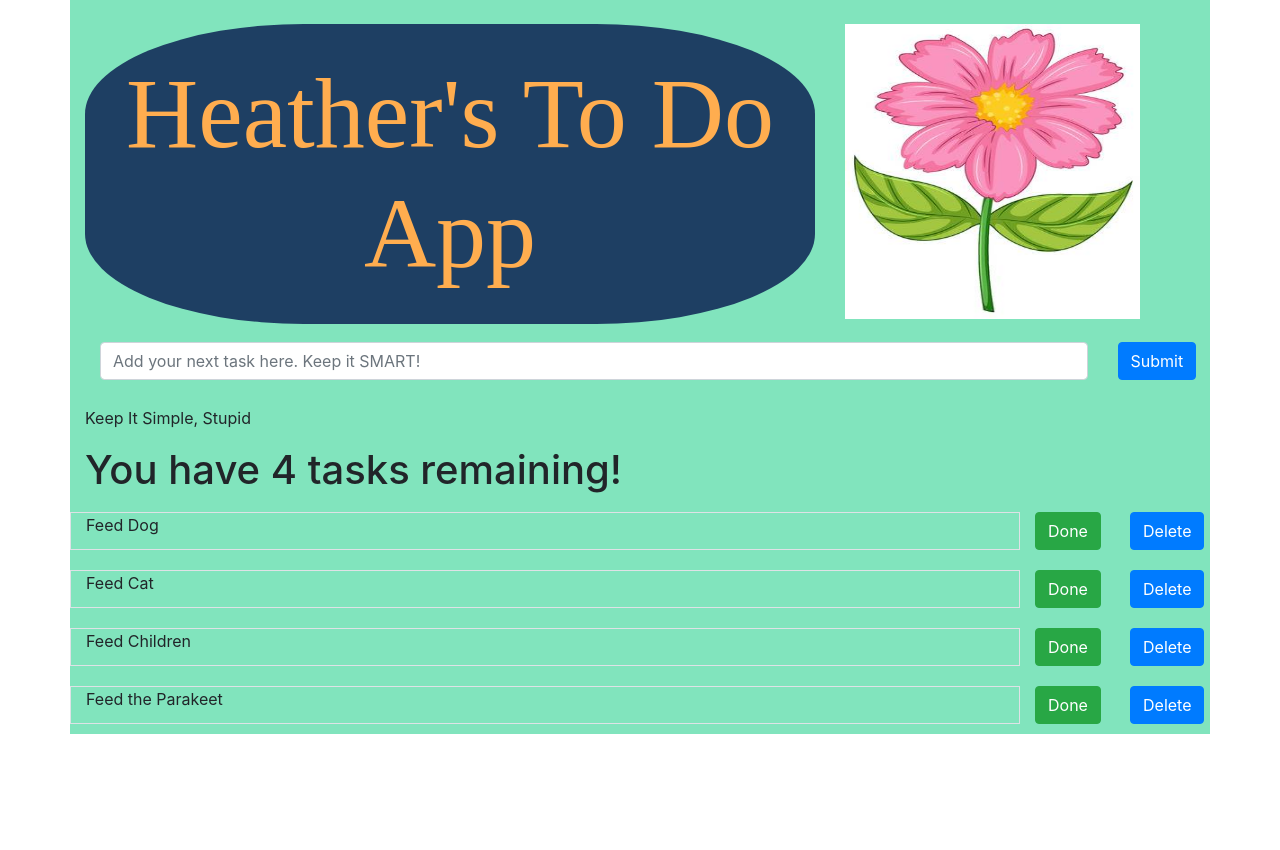
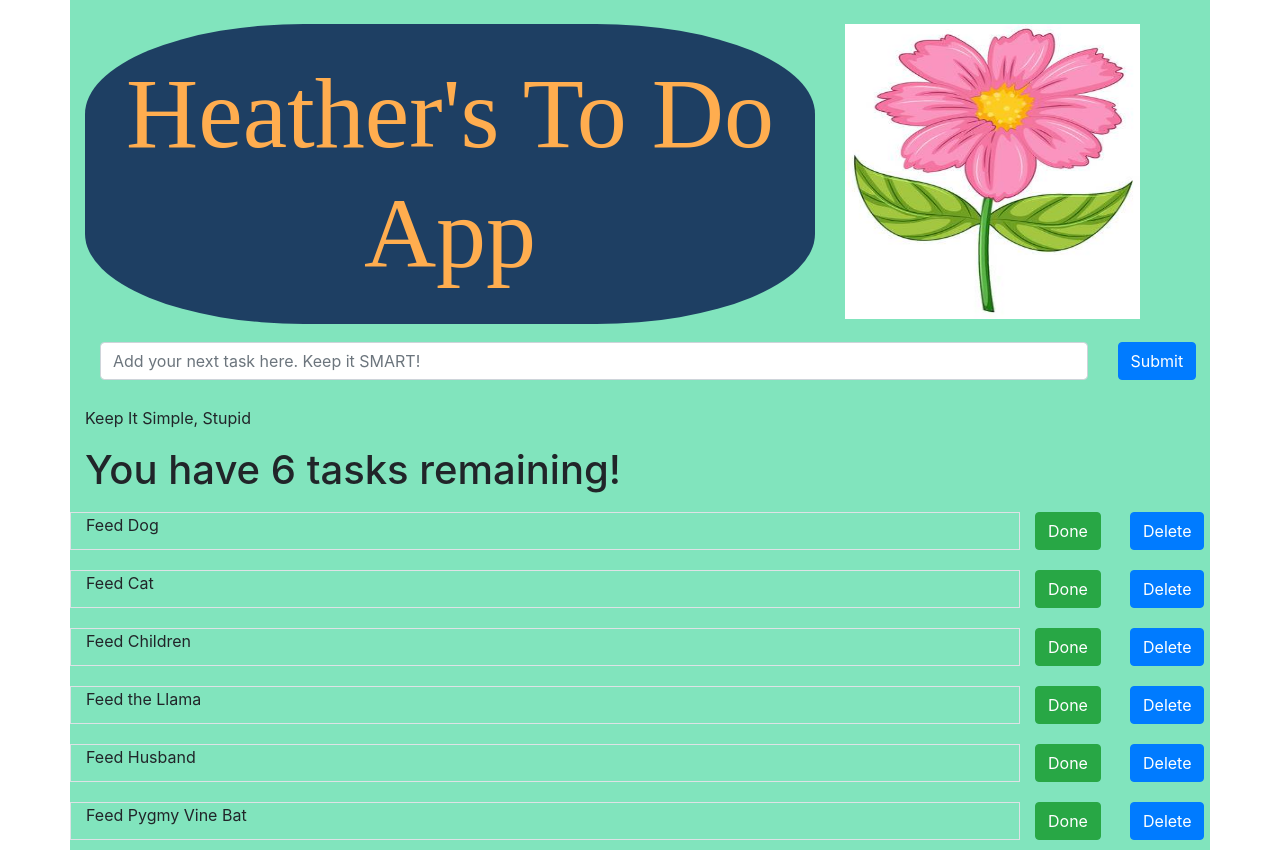
Before and after one commit to HeatherJLewis/todo-app-frontend, a React app: page / in a window 1280 px wide. Before the commit the page ends 800 px from the top, so only its background shows below. Built offline with nearby package versions, Linux system fonts and the light colour scheme.

Commit message:
Tasks Left component created using this.props

```diff
--- a/public/index.html
+++ b/public/index.html
@@ -19,7 +19,7 @@
       work correctly both with client-side routing and a non-root public URL.
       Learn how to configure a non-root public URL by running `npm run build`.
     -->
-    <title>My ToDo List</title>
+    <title>Heather's To Do List</title>
   </head>
   <body>
     <noscript>
--- a/src/components/TaskList.js
+++ b/src/components/TaskList.js
@@ -1,5 +1,6 @@
 import React from 'react';
 import Task from './Task';
+import TasksLeft from './TasksLeft';
 
 class TaskList extends React.Component {
 
@@ -9,12 +10,14 @@ class TaskList extends React.Component {
             "Feed Dog",
             "Feed Cat",
             "Feed Children",
-            "Feed the Parakeet"
+            "Feed the Llama",
+            "Feed Husband",
+            "Feed Pygmy Vine Bat"
                 ]
 
         return (
             <div>
-            <h1>You have {tasks.length} tasks remaining!</h1>
+            <TasksLeft tasks={tasks}/>
     {
         tasks.map((task, i) =>
        <Task taskDescription={task} key={i} />
--- /dev/null
+++ b/src/components/TasksLeft.js
@@ -0,0 +1,14 @@
+import React from 'react';
+
+class TasksLeft extends React.Component {
+
+    render() {
+        return <h1 styles={styles}>You have {this.props.tasks.length} tasks remaining!</h1>
+    }
+}
+const styles = {
+    paddingTop : "10px",
+    paddingBottom : "10px",
+    textAlign: "center"
+}
+export default TasksLeft;
```
